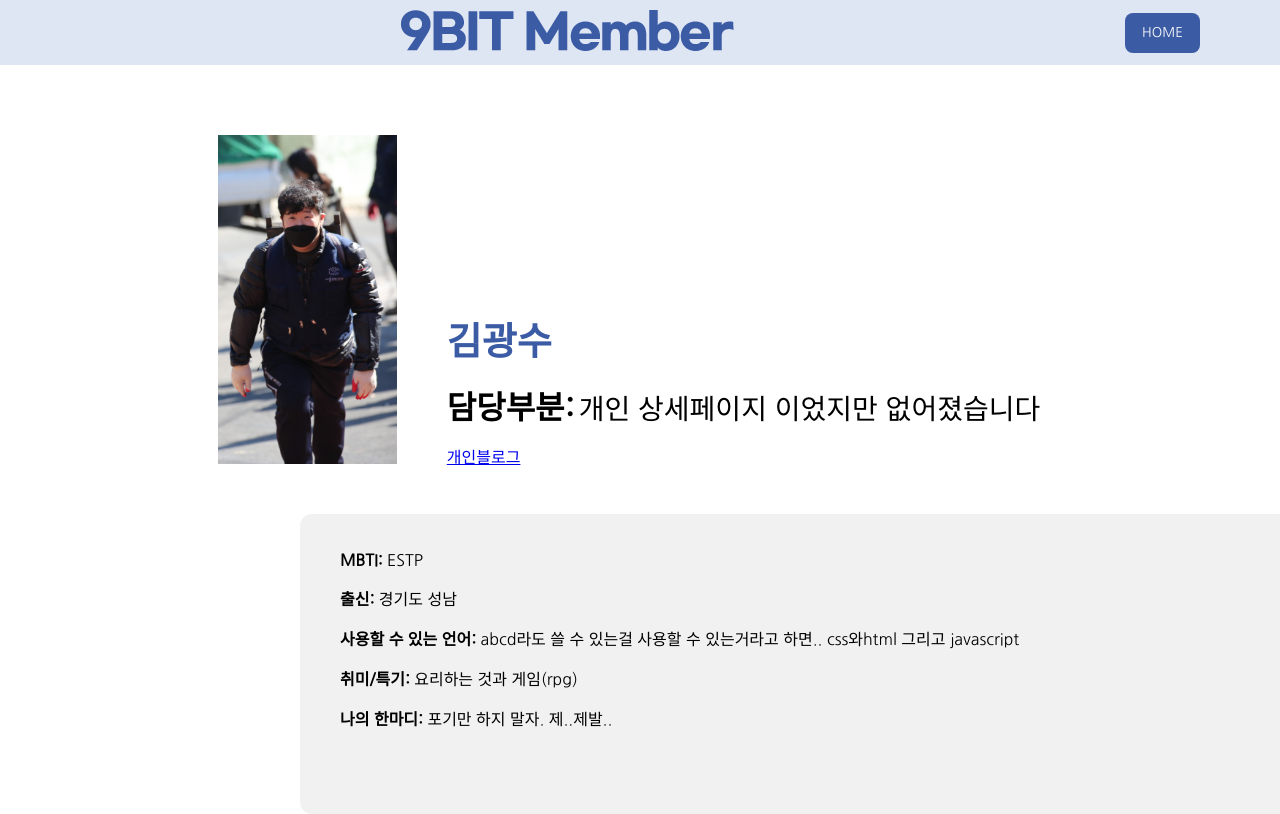
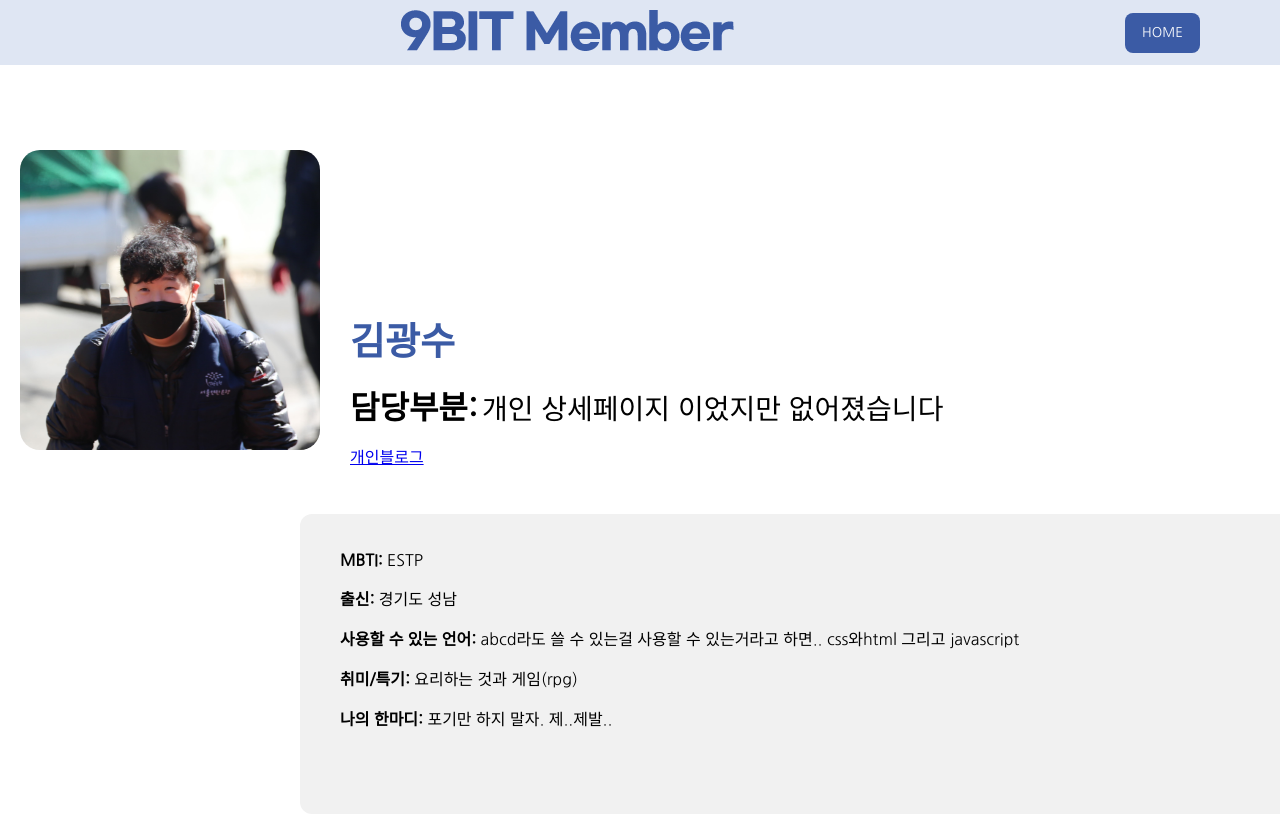
Before and after one commit to MinGyunKim27/9-Bit, a plain HTML site: page selfie/personal_김광수.html in a window 1280 px wide. Shown: the top 814 px of the page. Drawn offline with nearby package versions, Linux system fonts and the light colour scheme.

Commit message:
진짜최종본모두의마음

```diff
--- a/selfie/personal_김광수.html
+++ b/selfie/personal_김광수.html
@@ -13,6 +13,7 @@
             font-family: "Nanum Gothic", sans-serif;
 
         }
+
         body {
             margin: 0px auto;
         }
@@ -39,11 +40,13 @@
         }
 
         .container {
+            max-width: 1280px;
             display: flex;
             padding: 20px;
             align-items: center;
+            margin: 0 auto;
             margin-top: 30px;
-            position: relative;
+
 
 
 
@@ -52,20 +55,18 @@
         .myphoto {
 
 
-            display: flex;
-            margin-left: 16%;
+            width: 300px;
+            height: 300px;
 
-            width: 16%;
-            height: auto;
-
+            overflow: hidden;
+            border-radius: 20px;
         }
 
-        .myphoto>img {
 
-            top: 0;
-            left: 0;
-            width: 90%;
-            height: 90%;
+
+        .myphoto .img,
+        .myphoto .img img {
+            width: 100%;
         }
 
         .info {
@@ -104,14 +105,16 @@
         <div>
             <img src="https://github.com/MinGyunKim27/9-Bit/blob/7f66f1aa7c94bc7161ca027cd5d120900d8a7829/9bit_member_logo.png?raw=true"
                 alt="9BIT_member">
-            <button onclick="location.href='../index.html'" target="_blank" type="button" class="btn btn-primary">HOME</button>
+            <button onclick="location.href='../index.html'" target="_blank" type="button"
+                class="btn btn-primary">HOME</button>
         </div>
 
     </header>
     <div class="container">
         <div class="myphoto">
-            <img src="https://github.com/MinGyunKim27/9-Bit/blob/main/selfie/%EA%B9%80%EA%B4%91%EC%88%98.JPG?raw=true"
-                alt="myphoto">
+            <div class="img"><img
+                    src="https://github.com/MinGyunKim27/9-Bit/blob/main/selfie/%EA%B9%80%EA%B4%91%EC%88%98.JPG?raw=true"
+                    alt="myphoto"></div>
 
         </div>
         <div class="info">
```
